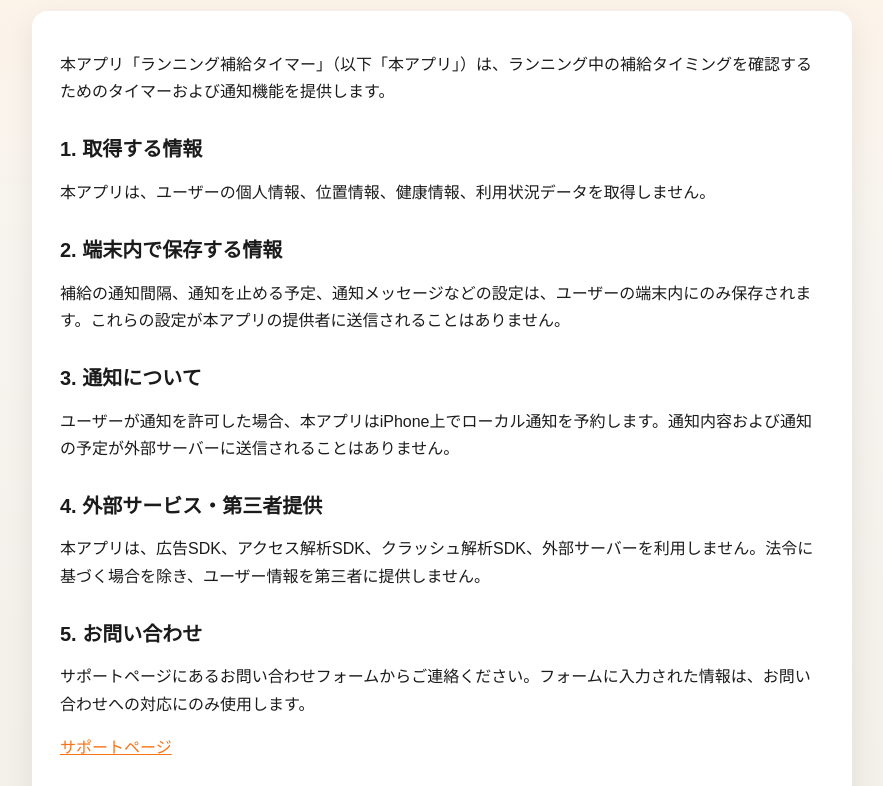
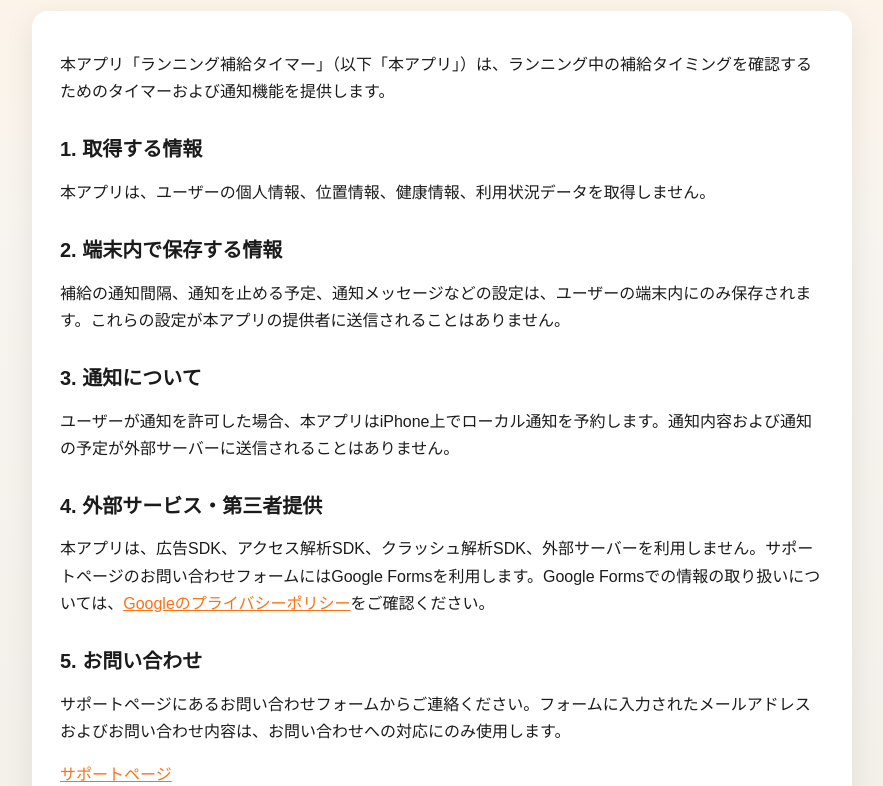
Before and after one commit to mytysoldier/app-privacy, a plain HTML site: page privacy/race-fuel-timer/index.html in a window 1280 px wide. Shown: the part 143-929 px from the top of the page, without its empty margins (198-1081 px from the left). Drawn offline with Linux system fonts and the light colour scheme.

```diff
--- a/privacy/race-fuel-timer/index.html
+++ b/privacy/race-fuel-timer/index.html
@@ -82,12 +82,12 @@
 
         <h2>4. 外部サービス・第三者提供</h2>
         <p>
-          本アプリは、広告SDK、アクセス解析SDK、クラッシュ解析SDK、外部サーバーを利用しません。法令に基づく場合を除き、ユーザー情報を第三者に提供しません。
+          本アプリは、広告SDK、アクセス解析SDK、クラッシュ解析SDK、外部サーバーを利用しません。サポートページのお問い合わせフォームにはGoogle Formsを利用します。Google Formsでの情報の取り扱いについては、<a href="https://policies.google.com/privacy">Googleのプライバシーポリシー</a>をご確認ください。
         </p>
 
         <h2>5. お問い合わせ</h2>
         <p>
-          サポートページにあるお問い合わせフォームからご連絡ください。フォームに入力された情報は、お問い合わせへの対応にのみ使用します。
+          サポートページにあるお問い合わせフォームからご連絡ください。フォームに入力されたメールアドレスおよびお問い合わせ内容は、お問い合わせへの対応にのみ使用します。
         </p>
         <p><a href="/app-privacy/support/race-fuel-timer/">サポートページ</a></p>
 
```
Also changed, not shown: support/race-fuel-timer/index.html (+1 -1 lines).
